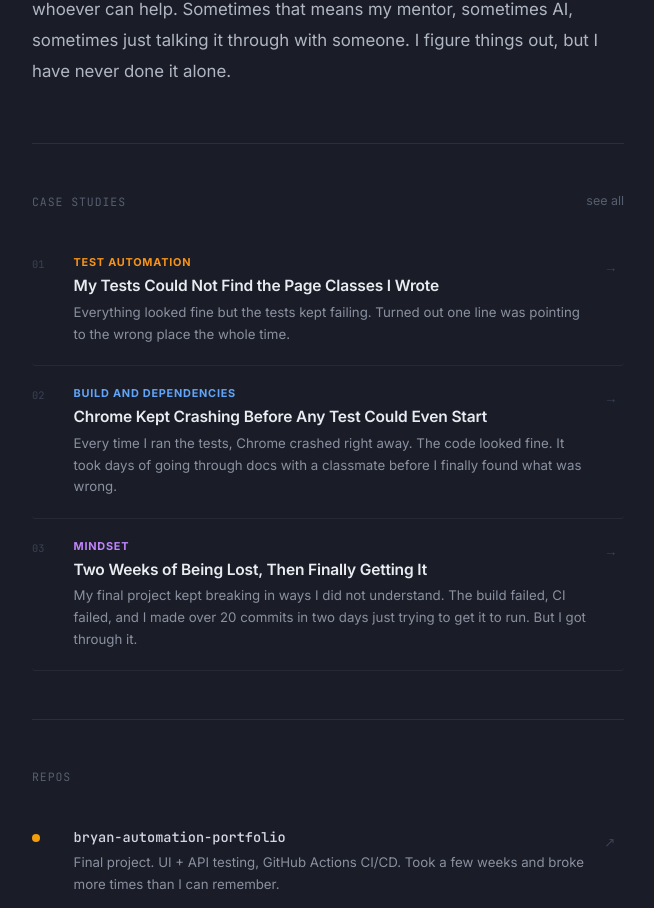
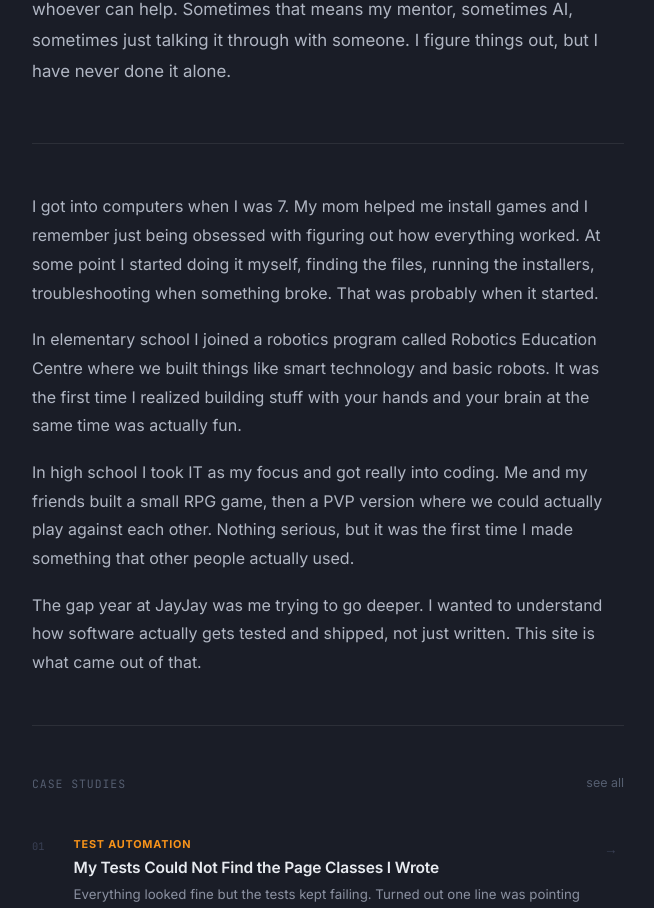
Before and after one commit to bryan-nathan-c/portfolio-project, a React (Vite) app: page / in a window 1280 px wide. Shown: the part 694-1602 px from the top of the page, without its empty margins (312-966 px from the left). Built offline with nearby package versions, Linux system fonts and the light colour scheme.

Commit message:
add personal backstory section

```diff
--- a/src/pages/Home.css
+++ b/src/pages/Home.css
@@ -220,3 +220,18 @@
   color: #3a4055;
   letter-spacing: 0.05em;
 }
+
+/* ── About ── */
+.about-section {
+  padding: 3rem 0;
+  border-top: 1px solid rgba(255,255,255,0.08);
+  display: flex;
+  flex-direction: column;
+  gap: 1.1rem;
+}
+
+.about-text {
+  font-size: 1rem;
+  color: #b0b6c3;
+  line-height: 1.8;
+}
--- a/src/pages/Home.tsx
+++ b/src/pages/Home.tsx
@@ -57,6 +57,29 @@ export default function Home() {
         </p>
       </section>
 
+      <section className="about-section">
+        <p className="about-text">
+          I got into computers when I was 7. My mom helped me install games and I remember just
+          being obsessed with figuring out how everything worked. At some point I started doing it
+          myself, finding the files, running the installers, troubleshooting when something broke.
+          That was probably when it started.
+        </p>
+        <p className="about-text">
+          In elementary school I joined a robotics program called Robotics Education Centre where
+          we built things like smart technology and basic robots. It was the first time I realized
+          building stuff with your hands and your brain at the same time was actually fun.
+        </p>
+        <p className="about-text">
+          In high school I took IT as my focus and got really into coding. Me and my friends built
+          a small RPG game, then a PVP version where we could actually play against each other.
+          Nothing serious, but it was the first time I made something that other people actually used.
+        </p>
+        <p className="about-text">
+          The gap year at JayJay was me trying to go deeper. I wanted to understand how software
+          actually gets tested and shipped, not just written. This site is what came out of that.
+        </p>
+      </section>
+
       <section className="list-section">
         <div className="list-header">
           <span className="list-label">case studies</span>
```
